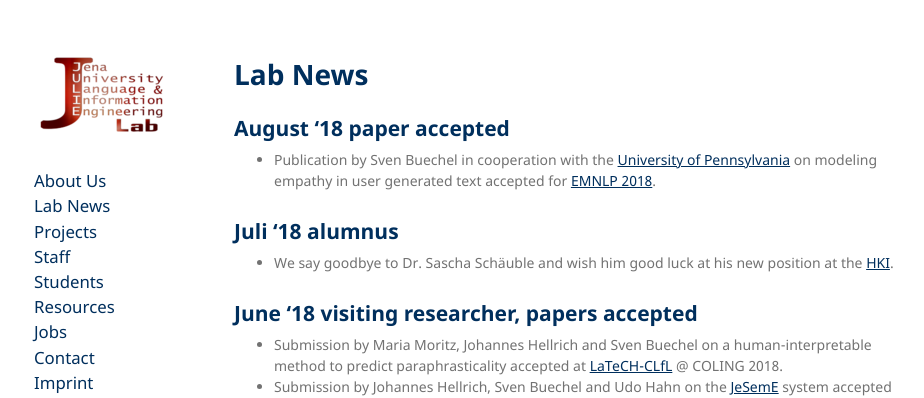
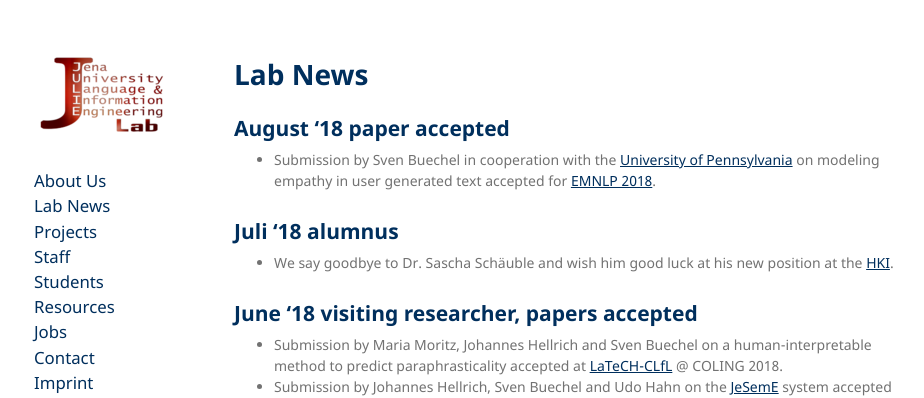
Before and after one commit to JULIELab/JULIELab.github.io, a Jekyll site: the page built from Lab+News.md, in a window 1280 px wide and 900 px high. Shown: the top 398 px of the window, without its empty margins (176-1100 px from the left). Built offline with Jekyll 4.4.1, drawn with Linux system fonts in a browser that asks for light colours; our own code applies the rules of GitHub Pages for plain Markdown files.

Commit message:
Update Lab+News.md

```diff
--- a/Lab+News.md
+++ b/Lab+News.md
@@ -4,7 +4,7 @@
 # Lab News
 
 ## August '18 paper accepted
-* Publication by Sven Buechel in cooperation with the [University of Pennsylvania](http://www.wwbp.org) on modeling empathy in user generated text accepted for [EMNLP 2018](http://emnlp2018.org/).
+* Submission by Sven Buechel in cooperation with the [University of Pennsylvania](http://www.wwbp.org) on modeling empathy in user generated text accepted for [EMNLP 2018](http://emnlp2018.org/).
 
 ## Juli '18 alumnus
 * We say goodbye to Dr. Sascha Schäuble and wish him good luck at his new position at the [HKI](https://www.leibniz-hki.de/de/home.html).
```
